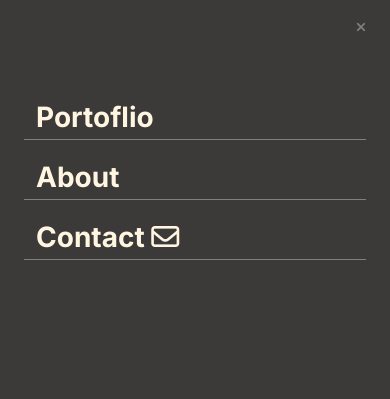
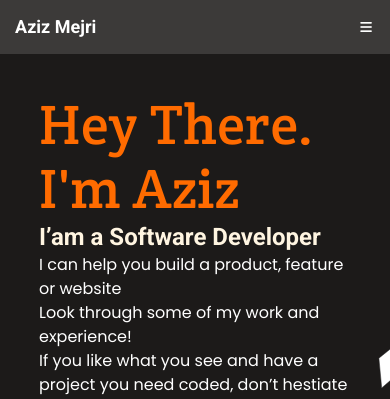
Before and after one commit to fernandorpm/cr-training-mobile-menu, a website: page index.html in a window 390 px wide. Shown: the top 399 px of the page. Drawn offline with Linux system fonts and the light colour scheme.

Commit message:
Fix mobile menu by adding close function and changing it's default display to none

```diff
--- a/css/main.css
+++ b/css/main.css
@@ -342,6 +342,7 @@ main {
 }
 
 #mobile-nav {
+  display: none;
   position: fixed;
   top: 0;
   left: 0;
--- a/index.html
+++ b/index.html
@@ -16,7 +16,7 @@
       </button>
 
       <nav id="mobile-nav">
-        <button type="button" id="close-menu-mobile">
+        <button type="button" id="close-menu-mobile" onclick="closeMenuMobile()">
           <i class="fas fa-times"></i>
         </button>
         <ul class="mobile-nav-link-list">
```
